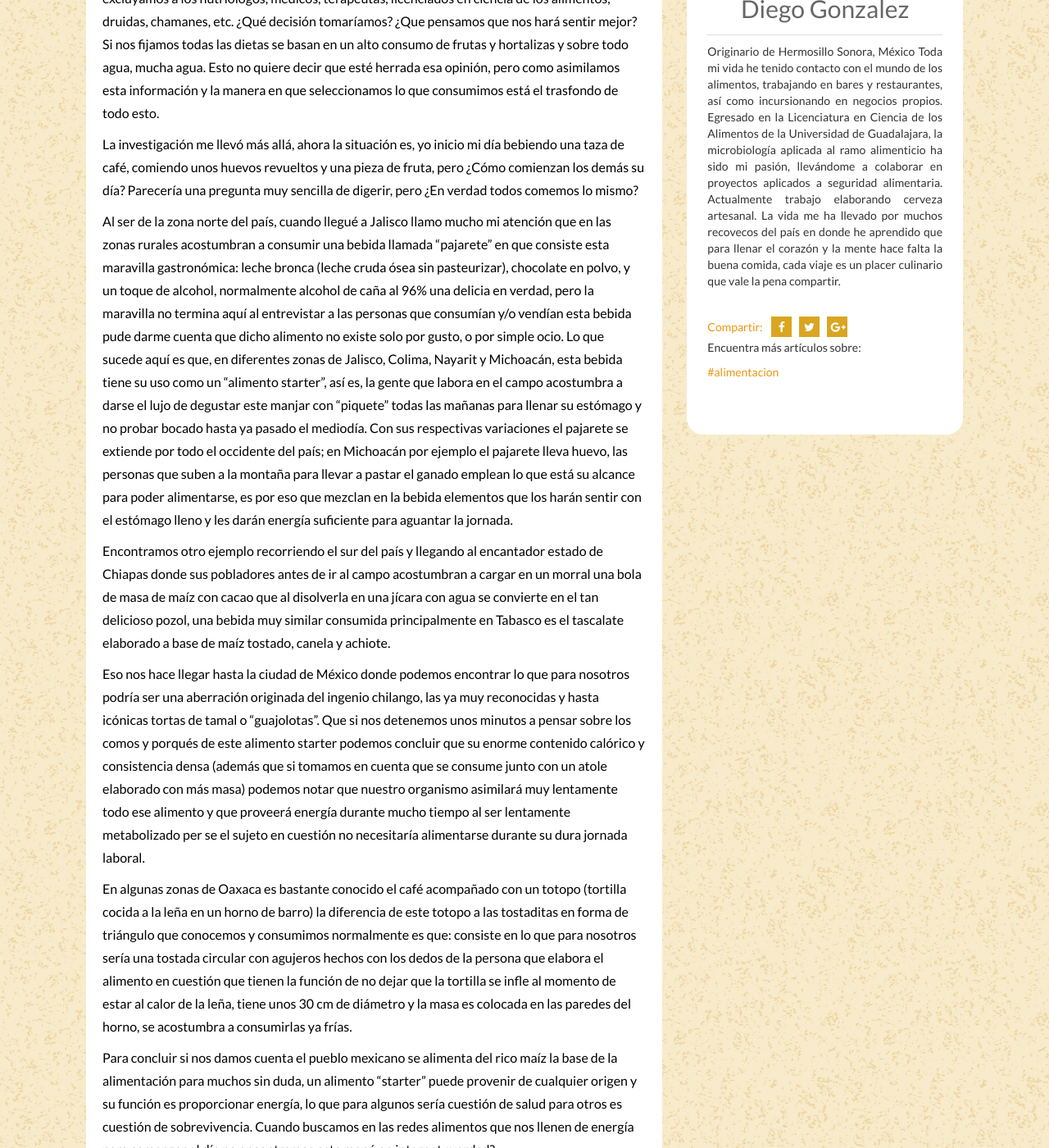
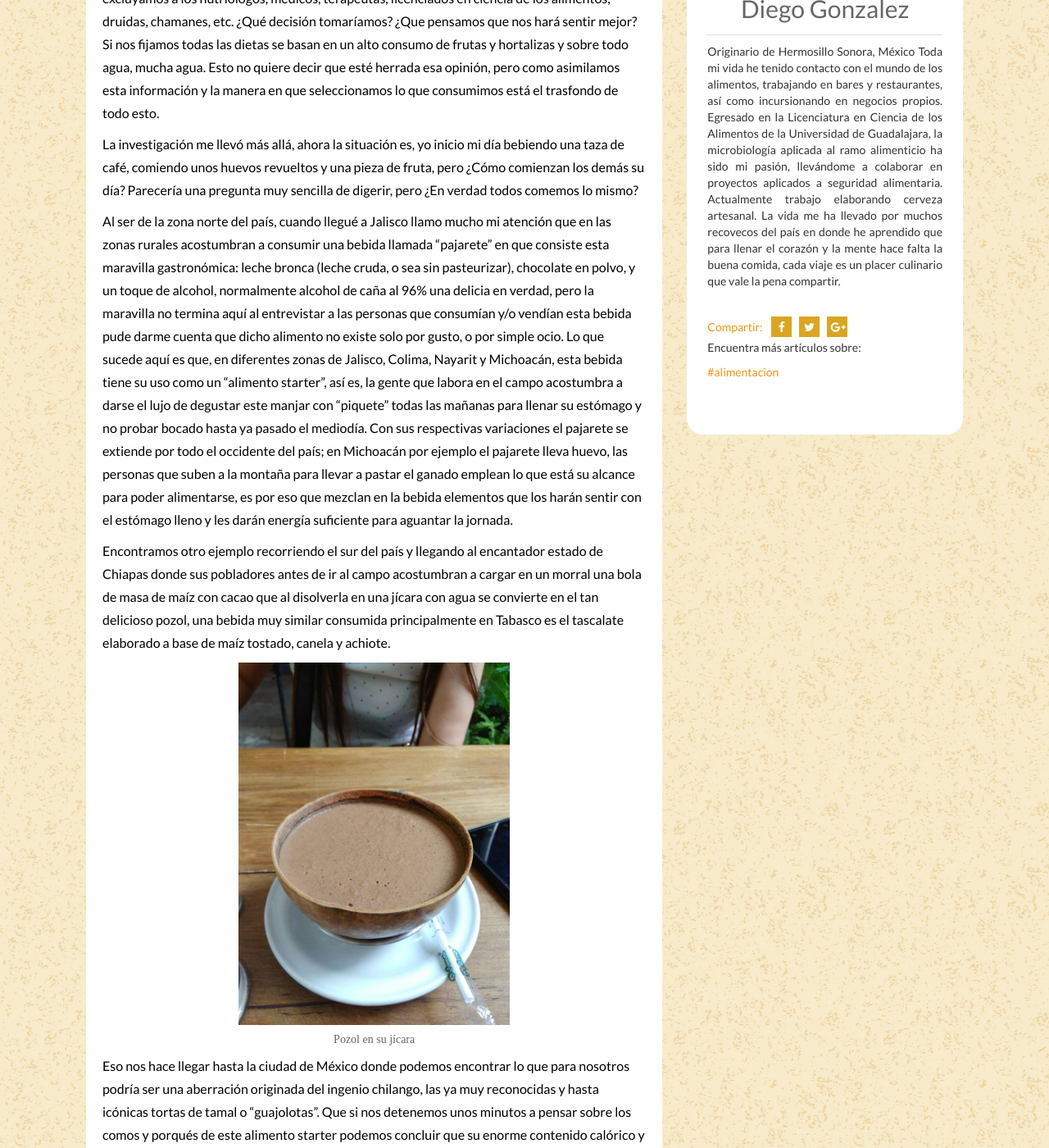
Before and after one commit to ScienceforNourishment/ScienceforNourishment.github.io, a Jekyll site: the page built from _posts/2017-06-18-alimentos-starter-o-alimentos-para-comenzar-el-dia.md, in a window 1280 px wide and 1400 px high, scrolled down 882 px. Shown: the whole window at 82% size. Built offline with Jekyll 4.4.1, drawn with Linux system fonts in a browser that asks for light colours; nearby versions of some CDN libraries; some web fonts are replaced; comment, search, counter and statistics services are not loaded; some of the changed text lies outside the part shown.

Commit message:
post images

```diff
--- a/_posts/2017-06-18-alimentos-starter-o-alimentos-para-comenzar-el-dia.md
+++ b/_posts/2017-06-18-alimentos-starter-o-alimentos-para-comenzar-el-dia.md
@@ -3,6 +3,7 @@
 title:  "Alimentos starter o alimentos para comenzar el día"
 tags: alimentacion
 author: diego
+image: /assets/posts/180617/pozol.jpg, /assets/posts/180617/calor.jpg
 ---
 
 Últimamente ha surgido a mi mente la pregunta de qué alimentos debo de consumir en las mañanas para comenzar mi día con energía, en una búsqueda rápida en el ya viejo amigo (internet) pude encontrar un sinfín de dietas que aseguran harán hacerte sentir: de buen ánimo, vigoroso, inteligente, curarás tus enfermedades…
@@ -11,14 +12,20 @@
 
 La investigación me llevó más allá, ahora la situación es, yo inicio mi día bebiendo una taza de café, comiendo unos huevos revueltos y una pieza de fruta, pero ¿Cómo comienzan los demás su día? Parecería una pregunta muy sencilla de digerir, pero ¿En verdad todos comemos lo mismo?
 
-Al ser de la zona norte del país, cuando llegué a Jalisco llamo mucho mi atención que en  las zonas rurales acostumbran a consumir una bebida llamada “pajarete” en que consiste esta maravilla gastronómica: leche bronca (leche cruda ósea sin pasteurizar), chocolate en polvo, y un toque de alcohol, normalmente alcohol de caña al 96% una delicia en verdad, pero la maravilla no termina aquí al entrevistar a las personas que consumían y/o vendían esta bebida pude darme cuenta que dicho alimento no existe solo por gusto, o por simple ocio. Lo que sucede aquí es que, en diferentes zonas de Jalisco, Colima, Nayarit y Michoacán, esta bebida tiene su uso como un “alimento starter”, así es, la gente que labora en el campo acostumbra a darse el lujo de degustar este manjar con “piquete” todas las mañanas para llenar su estómago y no probar bocado hasta ya pasado el mediodía. Con sus respectivas variaciones el pajarete se extiende por todo el occidente del país; en Michoacán por ejemplo el pajarete lleva huevo, las personas que suben a la montaña para llevar a pastar el ganado emplean lo que está su alcance para poder alimentarse, es por eso que mezclan en la bebida elementos que los harán sentir con el estómago lleno y les darán energía suficiente para aguantar la jornada.
+Al ser de la zona norte del país, cuando llegué a Jalisco llamo mucho mi atención que en  las zonas rurales acostumbran a consumir una bebida llamada “pajarete” en que consiste esta maravilla gastronómica: leche bronca (leche cruda, o sea sin pasteurizar), chocolate en polvo, y un toque de alcohol, normalmente alcohol de caña al 96% una delicia en verdad, pero la maravilla no termina aquí al entrevistar a las personas que consumían y/o vendían esta bebida pude darme cuenta que dicho alimento no existe solo por gusto, o por simple ocio. Lo que sucede aquí es que, en diferentes zonas de Jalisco, Colima, Nayarit y Michoacán, esta bebida tiene su uso como un “alimento starter”, así es, la gente que labora en el campo acostumbra a darse el lujo de degustar este manjar con “piquete” todas las mañanas para llenar su estómago y no probar bocado hasta ya pasado el mediodía. Con sus respectivas variaciones el pajarete se extiende por todo el occidente del país; en Michoacán por ejemplo el pajarete lleva huevo, las personas que suben a la montaña para llevar a pastar el ganado emplean lo que está su alcance para poder alimentarse, es por eso que mezclan en la bebida elementos que los harán sentir con el estómago lleno y les darán energía suficiente para aguantar la jornada.
 
 Encontramos otro ejemplo recorriendo el sur del país y llegando al encantador estado de Chiapas donde sus pobladores antes de ir al campo acostumbran a cargar en un morral una bola de masa de maíz con cacao que al disolverla en una jícara con agua se convierte en el tan delicioso pozol, una bebida muy similar consumida principalmente en Tabasco es el tascalate elaborado a base de maíz tostado, canela y achiote.
 
-Eso nos hace llegar hasta la ciudad de México donde podemos encontrar lo que para nosotros podría ser una aberración originada del ingenio chilango, las ya muy reconocidas y hasta icónicas tortas de tamal o “guajolotas”. Que si nos detenemos unos minutos a pensar sobre los comos y porqués de este alimento starter podemos concluir que su enorme contenido calórico y consistencia densa (además que si tomamos en cuenta que se consume junto con un atole elaborado con más masa) podemos notar que nuestro organismo asimilará muy lentamente todo ese alimento y que proveerá energía durante mucho tiempo al ser lentamente metabolizado per se el sujeto en cuestión no necesitaría alimentarse durante su dura jornada laboral.
+![Pozol en su jícara](/assets/posts/180617/pozol.jpg)
+##### Pozol en su jícara
+
+Eso nos hace llegar hasta la ciudad de México donde podemos encontrar lo que para nosotros podría ser una aberración originada del ingenio chilango, las ya muy reconocidas y hasta icónicas tortas de tamal o “guajolotas”. Que si nos detenemos unos minutos a pensar sobre los comos y porqués de este alimento starter podemos concluir que su enorme contenido calórico y consistencia densa (además que si tomamos en cuenta que se consume junto con un atole elaborado con más masa) podemos notar que nuestro organismo asimilará muy lentamente todo ese alimento y que proveerá energía durante mucho tiempo al ser lentamente metabolizado por el sujeto en cuestión no necesitaría alimentarse durante su dura jornada laboral.
+
+![Vendedora de pozol en Chiapas](/assets/posts/180617/calor.jpg)
+##### Vendedora de pozol en Chiapas
 
 En algunas zonas de Oaxaca es bastante conocido el café acompañado con un totopo (tortilla cocida a la leña en un horno de barro) la diferencia de este totopo a las tostaditas en forma de triángulo que conocemos y consumimos normalmente es que: consiste en lo que para nosotros sería una tostada circular con agujeros hechos con los dedos de la persona que elabora el alimento en cuestión que tienen la función de no dejar que la tortilla se infle al momento de estar al calor de la leña, tiene unos 30 cm de diámetro y la masa es colocada en las paredes del horno, se acostumbra a consumirlas ya frías.
 
-Para concluir si nos damos cuenta el pueblo mexicano se alimenta del rico maíz la base de la alimentación para muchos sin duda, un alimento “starter” puede provenir de cualquier origen y su función es proporcionar energía, lo que para algunos sería cuestión de salud para otros es cuestión de sobrevivencia. Cuando buscamos en las redes alimentos que nos llenen de energía para comenzar el día no encontramos este menú en internet ¿verdad?
+Para concluir si nos damos cuenta el pueblo mexicano se alimenta del rico maíz la base de la alimentación para muchos sin duda, un alimento “starter” puede provenir de cualquier origen y su función es proporcionar energía, lo que para algunos sería cuestión de salud para otros es cuestión de supervivencia. Cuando buscamos en las redes alimentos que nos llenen de energía para comenzar el día no encontramos este menú en internet ¿verdad?
 
 Si conocen algún alimento “starter” compártanlo, me gustaría leerlo.
```
